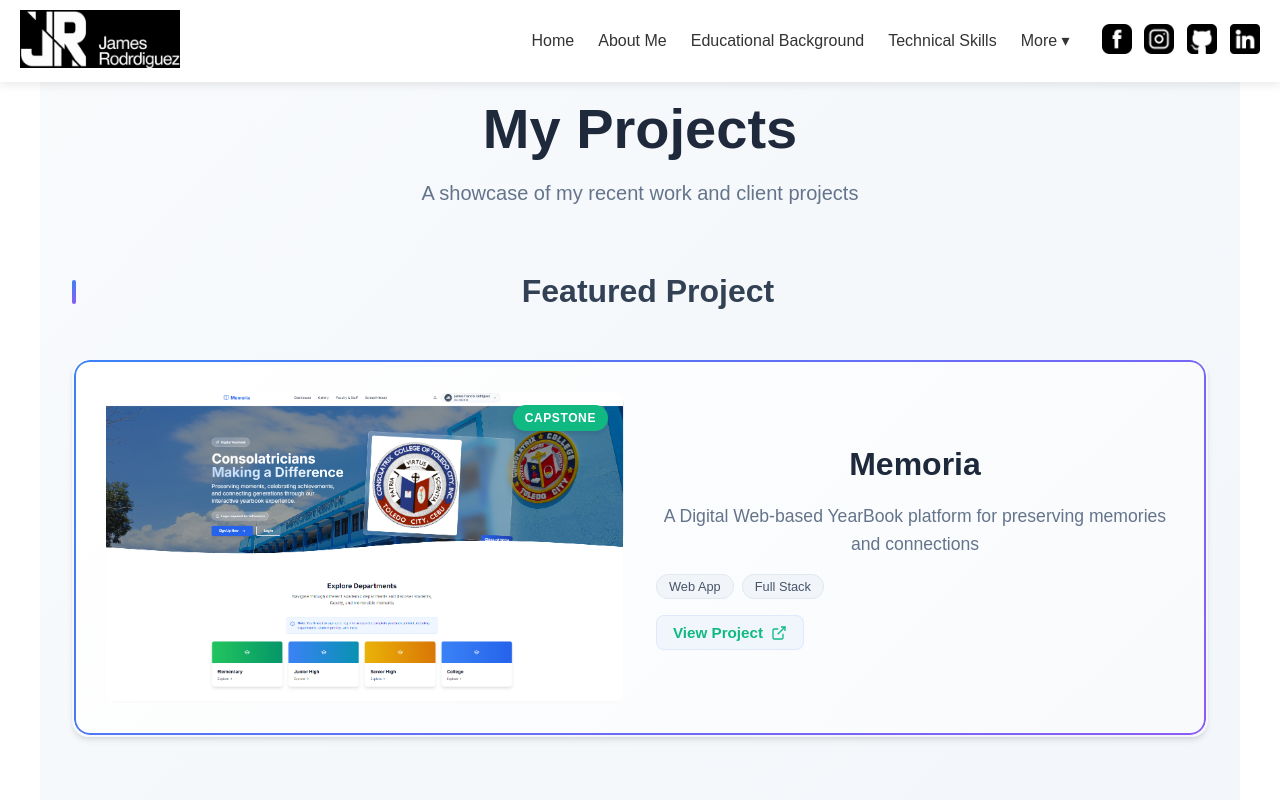
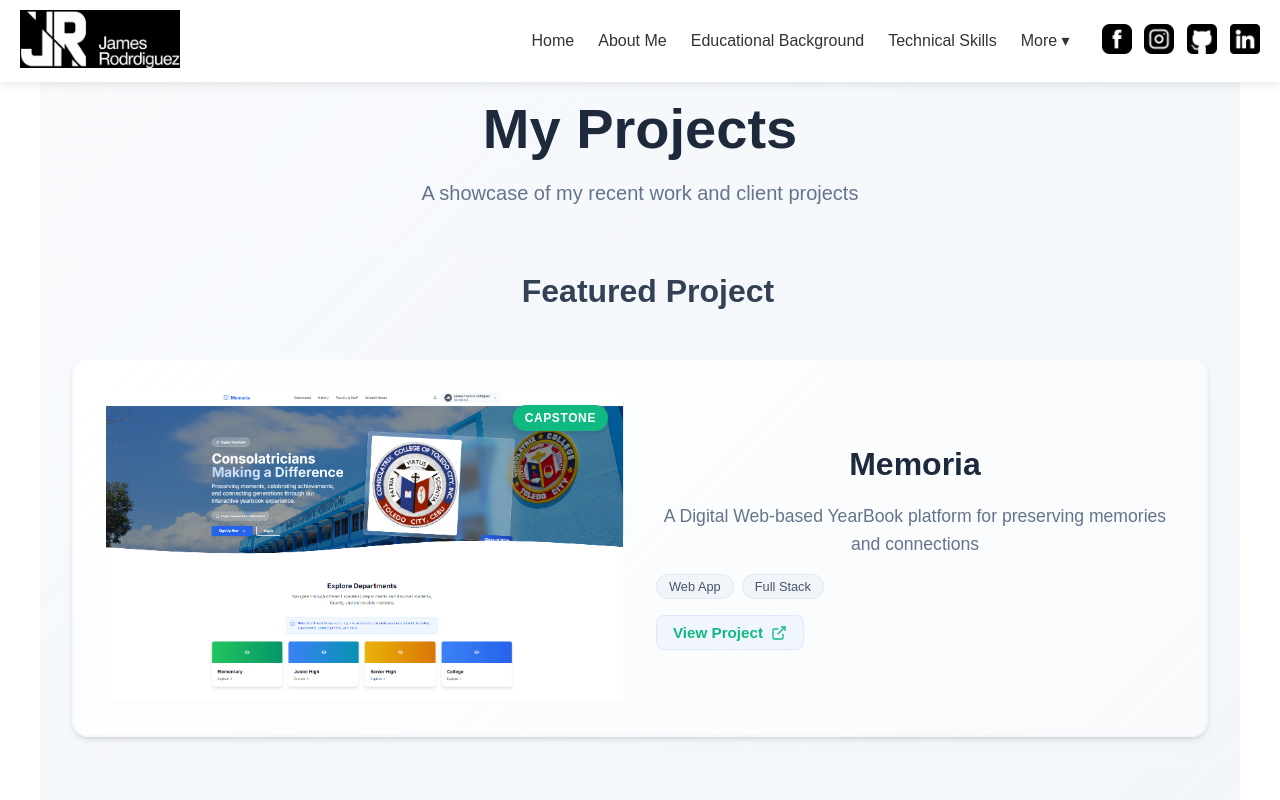
Before and after one commit to JAMESKANEKS/jamesportfolio, a React (Vite) app: page /project in a window 1280 px wide. Shown: the top 800 px of the page. Built offline with nearby package versions, Linux system fonts and the light colour scheme.

Commit message:
remove blue

```diff
--- a/src/pages/Project.css
+++ b/src/pages/Project.css
@@ -58,7 +58,6 @@
   transform: translateY(-50%);
   width: 4px;
   height: 24px;
-  background: linear-gradient(135deg, #3b82f6 0%, #8b5cf6 100%);
   border-radius: 2px;
 }
 
@@ -105,11 +104,6 @@
   bottom: 0;
   border-radius: 16px;
   padding: 2px;
-  background: linear-gradient(135deg, #3b82f6 0%, #8b5cf6 100%);
-  -webkit-mask: linear-gradient(#fff 0 0) content-box, linear-gradient(#fff 0 0);
-  -webkit-mask-composite: xor;
-  mask-composite: exclude;
-  z-index: -1;
 }
 
 /* Image Container and Overlay */
```
